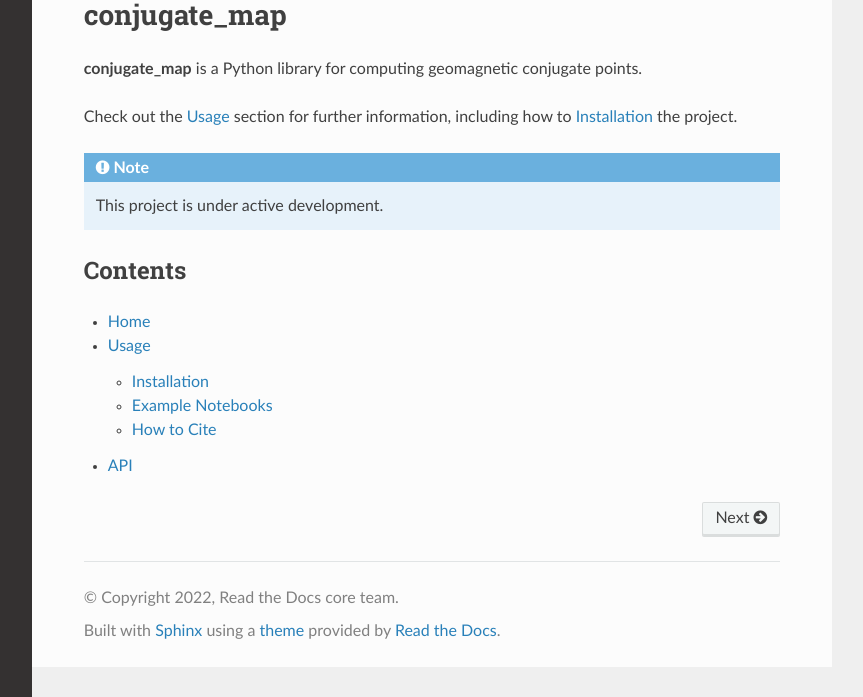
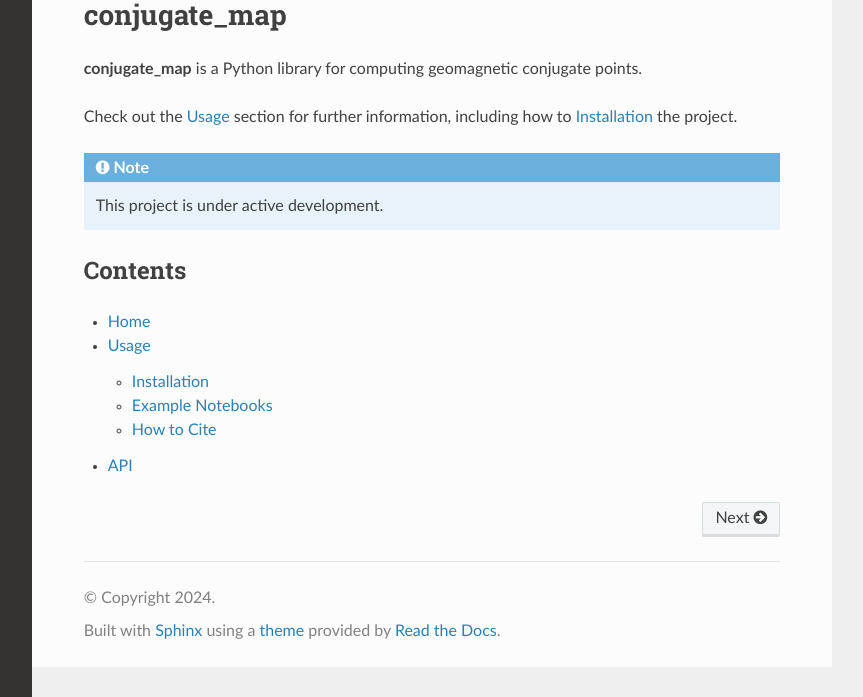
Before and after one commit to KCollins/conjugate_map, a Sphinx documentation site: the page built from docs/index.rst, in a window 1280 px wide, cut to the strip 203-900 px from the top of the page. Shown: the whole strip, without its empty margins (268-1131 px from the left). Built offline with Sphinx 7.4.7 and the Read the Docs theme 2.0.0, drawn with Linux system fonts in a browser that asks for light colours.

Commit message:
Edits to docs files.

```diff
--- a/docs/conf.py
+++ b/docs/conf.py
@@ -18,8 +18,8 @@
 # -- Project information -----------------------------------------------------
 
 project = "conjugate_map"
-copyright = "2022, Read the Docs core team"
-author = "Read the Docs core team"
+copyright = "2024"
+author = "Kristina Collins, Angeline Burrell"
 
 
 # -- General configuration ---------------------------------------------------
--- a/pyproject.toml
+++ b/pyproject.toml
@@ -57,3 +57,7 @@
 
 [tool.setuptools]
 packages = ["conjugate_map"]
+
+[tool.pylint.'MESSAGES CONTROL']
+max-line-length = 120
+disable = "too-many-arguments,not-callable,R0915"
```
Also changed, not shown: docs/requirements.txt (+168 -29 lines), 1 other file.
